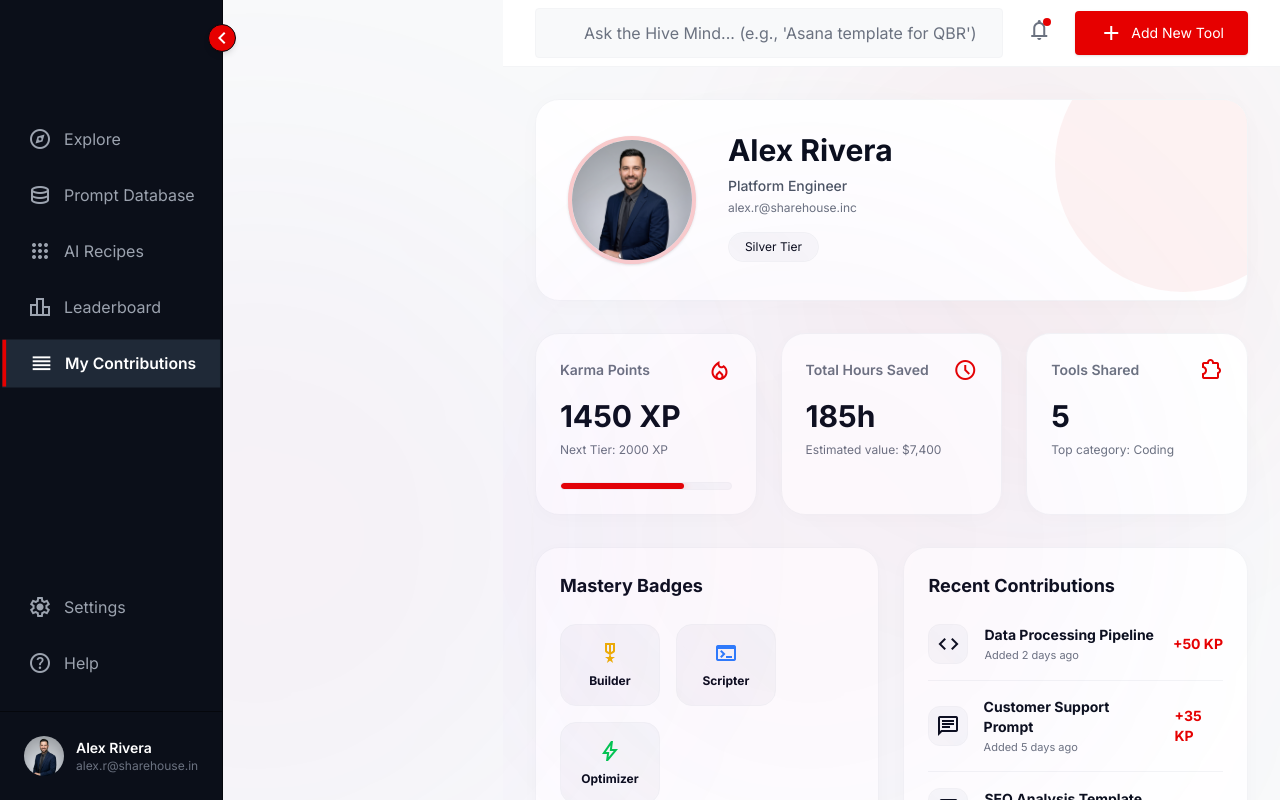
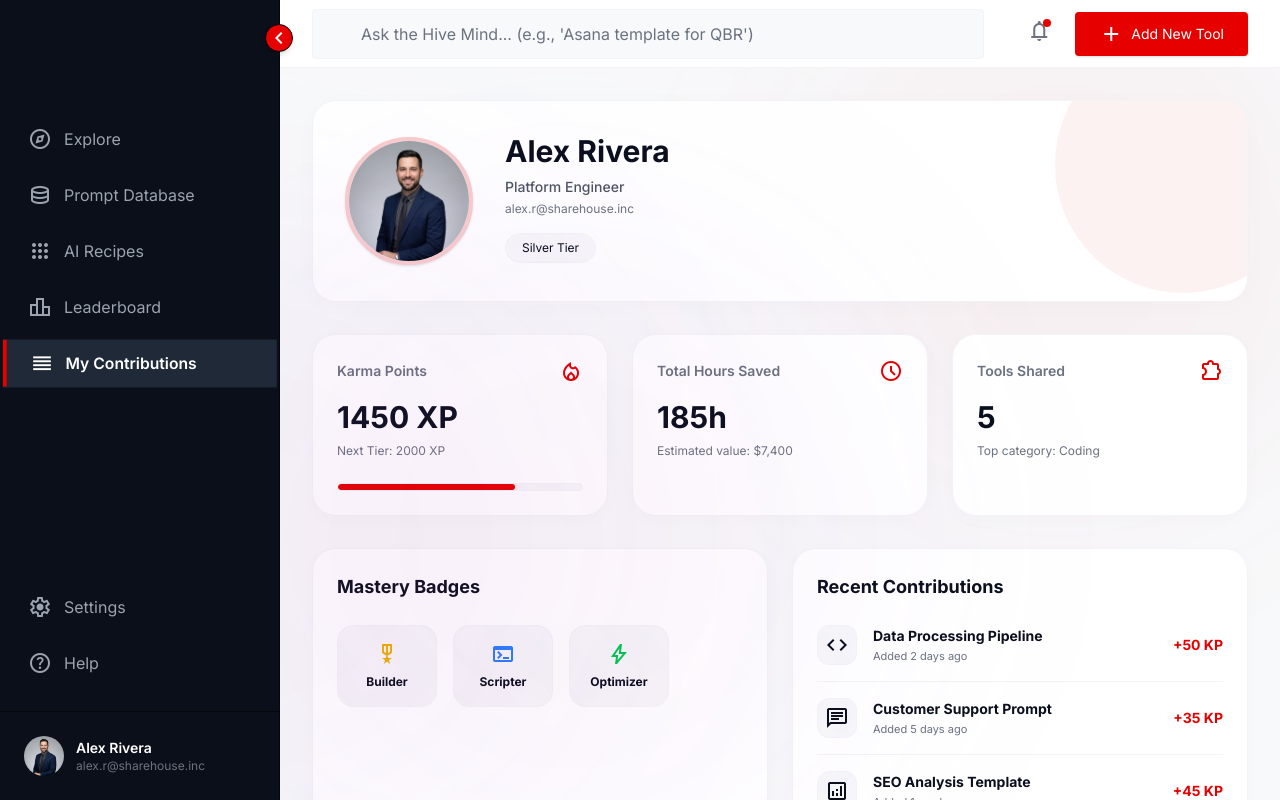
Before and after one commit to KubaBed/Sharehou, a React (Vite) app: page /profile in a window 1280 px wide. Built offline with nearby package versions, Linux system fonts and the light colour scheme; a web font is replaced by a local one.

Commit message:
Fix: Remove redundant relative class causing sidebar layout shift

```diff
--- a/src/components/Sidebar.jsx
+++ b/src/components/Sidebar.jsx
@@ -48,7 +48,7 @@ const Sidebar = () => {
   ];
 
   return (
-    <nav className="hidden md:flex flex-col fixed left-0 top-0 h-screen sidebar-container bg-menu-black py-6 border-r border-pitch-black z-20 text-menu-gray relative">
+    <nav className="hidden md:flex flex-col fixed left-0 top-0 h-screen sidebar-container bg-menu-black py-6 border-r border-pitch-black z-20 text-menu-gray">
       {/* Sidebar Collapse Toggle Button */}
       <button
         onClick={toggleSidebar}
```
